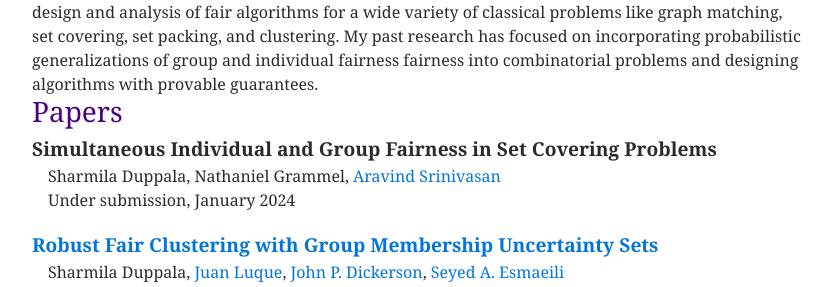
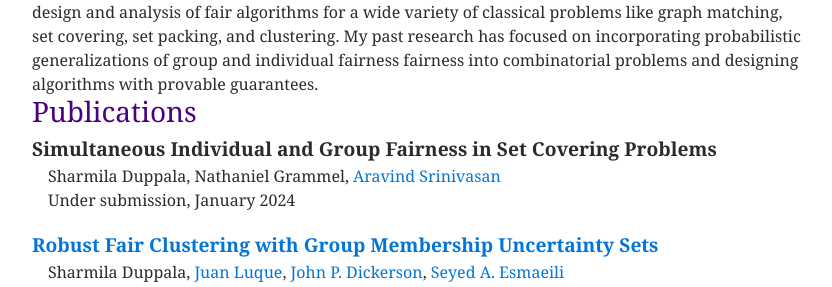
Before and after one commit to trinity24/trinity24.github.io, a Jekyll site: the page built from index.html, in a window 1280 px wide. Shown: the part 559-846 px from the top of the page, without its empty margins (223-1055 px from the left). Built offline with Jekyll 4.4.1, drawn with Linux system fonts in a browser that asks for light colours.

Commit message:
Update index.html

```diff
--- a/index.html
+++ b/index.html
@@ -39,7 +39,7 @@ My past research has focused on incorporating probabilistic generalizations of g
     {% endif %} {% endfor %}
 <section> -->
 
-<h3 style="color:Indigo;">Papers</h3>
+<h3 style="color:Indigo;">Publications</h3>
 <section id="papers">
         {% assign bibs-newest-first = site.bib | reverse %}
         {% for paper in bibs-newest-first %}
```
